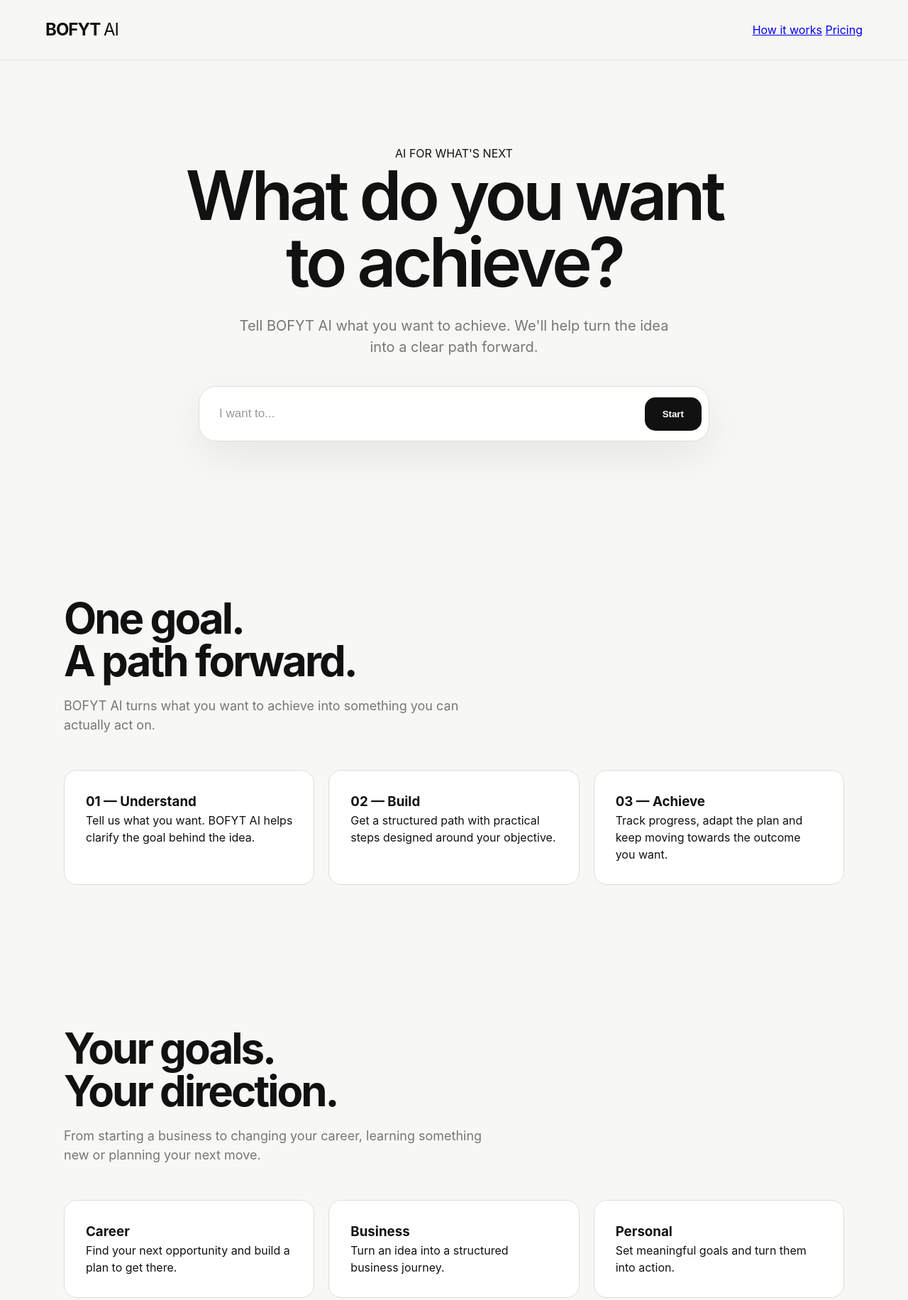
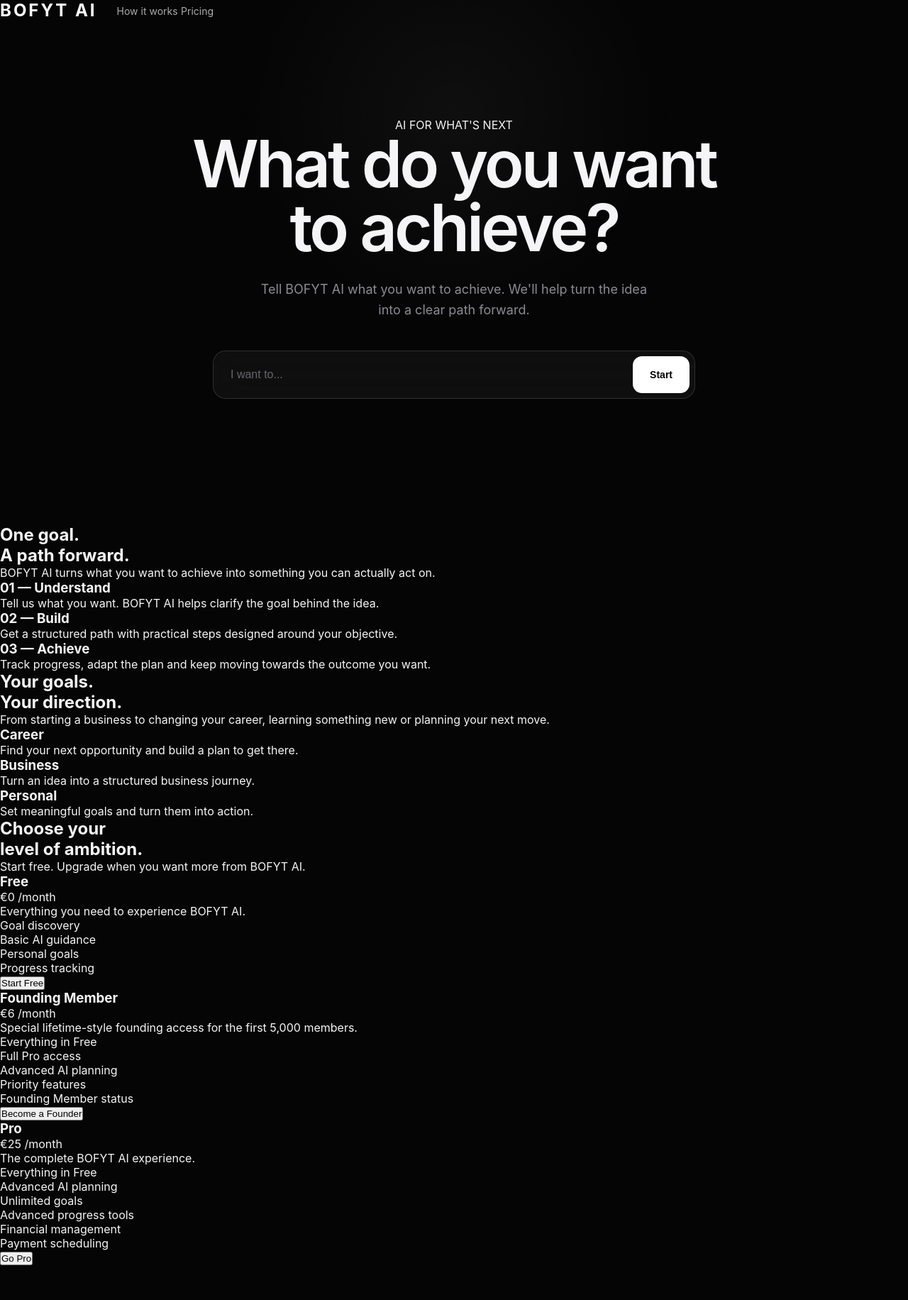
Before and after one commit to ruiprego/bofytai-, a plain HTML site: page Index.html in a window 1280 px wide. Shown: the top 1832 px of the page at 71% size. Drawn offline with Linux system fonts and the light colour scheme.

Commit message:
Update style.css

```diff
--- a/style.css
+++ b/style.css
@@ -1,22 +1,16 @@
-/* =========================================
-   BOFYT AI — Premium Base Styles
-   ========================================= */
+* {
+  box-sizing: border-box;
+  margin: 0;
+  padding: 0;
+}
 
 :root {
-  --bg: #f7f7f5;
-  --surface: #ffffff;
-  --text: #111111;
-  --muted: #777777;
-  --border: #deded8;
-  --accent: #111111;
-  --radius: 18px;
-  --max-width: 1180px;
-}
-
-* {
-  margin: 0;
-  padding: 0;
-  box-sizing: border-box;
+  --bg: #050505;
+  --surface: #0d0d0f;
+  --text: #f5f5f7;
+  --muted: #8b8b93;
+  --line: rgba(255, 255, 255, 0.08);
+  --accent: #ffffff;
 }
 
 html {
@@ -24,341 +18,255 @@
 }
 
 body {
-  font-family: Inter, -apple-system, BlinkMacSystemFont, "Segoe UI",
-    sans-serif;
+  font-family: -apple-system, BlinkMacSystemFont, "Inter", "Helvetica Neue",
+    Arial, sans-serif;
   background: var(--bg);
   color: var(--text);
-  line-height: 1.5;
-  -webkit-font-smoothing: antialiased;
+  min-height: 100vh;
+  overflow-x: hidden;
 }
 
-/* ---------- Navigation ---------- */
+body::before {
+  content: "";
+  position: fixed;
+  inset: 0;
+  pointer-events: none;
+  background:
+    radial-gradient(
+      circle at 50% 20%,
+      rgba(255, 255, 255, 0.045),
+      transparent 35%
+    );
+  z-index: -1;
+}
 
-nav,
-.navbar {
+/* HEADER */
+
+header {
   width: 100%;
+  padding: 28px 6%;
   display: flex;
   align-items: center;
   justify-content: space-between;
-  padding: 24px 5%;
-  background: rgba(247, 247, 245, 0.85);
-  backdrop-filter: blur(18px);
-  position: sticky;
-  top: 0;
-  z-index: 100;
-  border-bottom: 1px solid rgba(0, 0, 0, 0.06);
 }
 
 .logo {
   font-size: 24px;
   font-weight: 700;
-  letter-spacing: -1px;
+  letter-spacing: 3px;
+  color: #fff;
 }
 
-.logo span {
-  font-weight: 400;
+nav {
+  display: flex;
+  align-items: center;
+  gap: 28px;
 }
 
-/* ---------- Main ---------- */
-
-main,
-.hero,
-.container {
-  width: min(100% - 40px, var(--max-width));
-  margin: 0 auto;
+nav a {
+  color: #aaa;
+  text-decoration: none;
+  font-size: 14px;
+  transition: color 0.2s ease;
 }
 
-/* ---------- Hero ---------- */
+nav a:hover {
+  color: #fff;
+}
+
+/* HERO */
 
 .hero {
-  min-height: 82vh;
+  min-height: calc(100vh - 90px);
   display: flex;
   flex-direction: column;
+  align-items: center;
   justify-content: center;
-  align-items: center;
   text-align: center;
-  padding: 80px 20px;
+  padding: 60px 24px 100px;
 }
 
 .hero h1 {
   max-width: 900px;
-  font-size: clamp(48px, 8vw, 96px);
+  font-size: clamp(48px, 8vw, 92px);
   line-height: 0.98;
-  letter-spacing: -5px;
+  letter-spacing: -4px;
   font-weight: 600;
   margin-bottom: 28px;
 }
 
 .hero p {
-  max-width: 620px;
+  max-width: 580px;
   color: var(--muted);
-  font-size: 20px;
-  margin-bottom: 40px;
+  font-size: 18px;
+  line-height: 1.6;
+  margin-bottom: 42px;
 }
 
-/* ---------- Goal Input ---------- */
+/* INPUT / CTA */
 
 .goal-box {
-  width: min(100%, 720px);
-  background: var(--surface);
-  border: 1px solid var(--border);
-  border-radius: 24px;
-  padding: 10px;
-  display: flex;
-  align-items: center;
-  gap: 10px;
-  box-shadow: 0 20px 60px rgba(0, 0, 0, 0.07);
+  width: min(680px, 100%);
+  position: relative;
 }
 
 .goal-box input {
-  flex: 1;
-  border: none;
+  width: 100%;
+  height: 68px;
+  padding: 0 150px 0 24px;
+  border-radius: 18px;
+  border: 1px solid rgba(255, 255, 255, 0.13);
+  background: rgba(255, 255, 255, 0.045);
+  color: #fff;
   outline: none;
-  background: transparent;
-  padding: 18px;
-  font-size: 17px;
-  color: var(--text);
+  font-size: 16px;
+  transition: all 0.25s ease;
+  backdrop-filter: blur(20px);
 }
 
 .goal-box input::placeholder {
-  color: #999;
+  color: #66666e;
 }
 
-.goal-box button,
-button {
+.goal-box input:focus {
+  border-color: rgba(255, 255, 255, 0.35);
+  background: rgba(255, 255, 255, 0.07);
+  box-shadow: 0 0 40px rgba(255, 255, 255, 0.04);
+}
+
+.goal-box button {
+  position: absolute;
+  right: 8px;
+  top: 8px;
+  height: 52px;
+  padding: 0 24px;
   border: none;
-  background: var(--accent);
-  color: white;
-  padding: 16px 25px;
-  border-radius: 15px;
+  border-radius: 13px;
+  background: #fff;
+  color: #050505;
+  font-size: 14px;
   font-weight: 600;
   cursor: pointer;
   transition: transform 0.2s ease, opacity 0.2s ease;
 }
 
-.goal-box button:hover,
-button:hover {
-  transform: translateY(-2px);
+.goal-box button:hover {
+  transform: translateY(-1px);
   opacity: 0.9;
 }
 
-/* ---------- Sections ---------- */
+/* FEATURES */
 
-section {
-  padding: 100px 20px;
+.features {
+  width: min(1100px, 90%);
+  margin: 0 auto;
+  padding: 80px 0 120px;
+  display: grid;
+  grid-template-columns: repeat(3, 1fr);
+  gap: 18px;
 }
 
-section h2 {
-  font-size: clamp(34px, 5vw, 60px);
-  letter-spacing: -3px;
-  line-height: 1;
-  margin-bottom: 20px;
+.feature {
+  padding: 32px;
+  min-height: 220px;
+  border: 1px solid var(--line);
+  border-radius: 24px;
+  background: rgba(255, 255, 255, 0.025);
+  transition: transform 0.25s ease, border-color 0.25s ease;
 }
 
-.section-intro {
-  color: var(--muted);
-  max-width: 600px;
-  font-size: 18px;
+.feature:hover {
+  transform: translateY(-4px);
+  border-color: rgba(255, 255, 255, 0.16);
 }
 
-/* ---------- Cards ---------- */
-
-.card,
-.feature-card,
-.plan-card {
-  background: var(--surface);
-  border: 1px solid var(--border);
-  border-radius: var(--radius);
-  padding: 30px;
-  transition: transform 0.25s ease, box-shadow 0.25s ease;
+.feature h3 {
+  font-size: 19px;
+  margin-bottom: 14px;
 }
 
-.card:hover,
-.feature-card:hover,
-.plan-card:hover {
-  transform: translateY(-5px);
-  box-shadow: 0 20px 50px rgba(0, 0, 0, 0.08);
+.feature p {
+  color: var(--muted);
+  line-height: 1.6;
+  font-size: 14px;
 }
 
-/* ---------- Grid ---------- */
+/* RESULT */
 
-.grid {
-  display: grid;
-  grid-template-columns: repeat(3, 1fr);
-  gap: 20px;
-  margin-top: 50px;
+.result {
+  width: min(900px, 90%);
+  margin: 0 auto;
+  padding: 70px 0 120px;
+  text-align: center;
 }
 
-/* ---------- Pricing ---------- */
-
-.pricing {
-  display: grid;
-  grid-template-columns: repeat(3, 1fr);
-  gap: 20px;
-  margin-top: 50px;
+.result h2 {
+  font-size: clamp(32px, 5vw, 56px);
+  letter-spacing: -2px;
+  margin-bottom: 18px;
 }
 
-.plan-card h3 {
-  font-size: 24px;
-  margin-bottom: 10px;
+.result p {
+  color: var(--muted);
+  line-height: 1.7;
 }
 
-.price {
-  font-size: 48px;
-  font-weight: 600;
-  letter-spacing: -2px;
-  margin: 20px 0;
+/* FOOTER */
+
+footer {
+  width: 100%;
+  padding: 40px 6%;
+  border-top: 1px solid var(--line);
+  color: #666;
+  text-align: center;
+  font-size: 13px;
 }
 
-.price span {
-  font-size: 16px;
-  color: var(--muted);
-  letter-spacing: 0;
-}
+/* MOBILE */
 
-.plan-card ul {
-  list-style: none;
-  margin: 25px 0;
-}
+@media (max-width: 700px) {
+  header {
+    padding: 22px 24px;
+  }
 
-.plan-card li {
-  padding: 9px 0;
-  color: #555;
-}
+  nav {
+    gap: 16px;
+  }
 
-.plan-card li::before {
-  content: "✓";
-  margin-right: 10px;
-  color: #111;
-}
-
-.founding {
-  border: 2px solid #111;
-  position: relative;
-}
-
-.founding::before {
-  content: "FOUNDING MEMBERS";
-  position: absolute;
-  top: -13px;
-  left: 25px;
-  background: #111;
-  color: #fff;
-  padding: 5px 12px;
-  border-radius: 20px;
-  font-size: 11px;
-  font-weight: 700;
-  letter-spacing: 1px;
-}
-
-/* ---------- Footer ---------- */
-
-footer {
-  border-top: 1px solid var(--border);
-  padding: 50px 5%;
-  text-align: center;
-  color: var(--muted);
-}
-
-/* ---------- Mobile ---------- */
-
-@media (max-width: 800px) {
-
-  nav,
-  .navbar {
-    padding: 18px 20px;
+  nav a {
+    display: none;
   }
 
   .hero {
-    min-height: 78vh;
-    padding: 60px 10px;
+    min-height: calc(100vh - 70px);
+    padding: 40px 20px 80px;
   }
 
   .hero h1 {
-    font-size: clamp(44px, 14vw, 70px);
+    font-size: clamp(46px, 14vw, 70px);
     letter-spacing: -3px;
   }
 
   .hero p {
-    font-size: 17px;
-  }
-
-  .goal-box {
-    flex-direction: column;
-    padding: 8px;
+    font-size: 16px;
   }
 
   .goal-box input {
-    width: 100%;
-    padding: 16px;
-    text-align: center;
+    height: 62px;
+    padding-right: 120px;
   }
 
   .goal-box button {
-    width: 100%;
+    height: 46px;
+    padding: 0 18px;
   }
 
-  section {
-    padding: 70px 10px;
+  .features {
+    grid-template-columns: 1fr;
+    padding-bottom: 80px;
   }
 
-  .grid,
-  .pricing {
-    grid-template-columns: 1fr;
-  }
-
-  .card,
-  .feature-card,
-  .plan-card {
-    padding: 24px;
+  .feature {
+    min-height: auto;
   }
 }
-
-/* ---------- Dark Mode ---------- */
-
-@media (prefers-color-scheme: dark) {
-
-  :root {
-    --bg: #0b0b0c;
-    --surface: #141416;
-    --text: #f5f5f3;
-    --muted: #969696;
-    --border: #29292d;
-    --accent: #ffffff;
-  }
-
-  body {
-    background: var(--bg);
-    color: var(--text);
-  }
-
-  nav,
-  .navbar {
-    background: rgba(11, 11, 12, 0.85);
-    border-bottom-color: rgba(255, 255, 255, 0.08);
-  }
-
-  .goal-box {
-    background: var(--surface);
-    border-color: var(--border);
-  }
-
-  .goal-box button,
-  button {
-    background: #fff;
-    color: #111;
-  }
-
-  .plan-card li {
-    color: #aaa;
-  }
-
-  .founding {
-    border-color: #fff;
-  }
-
-  .founding::before {
-    background: #fff;
-    color: #111;
-  }
-}
```
